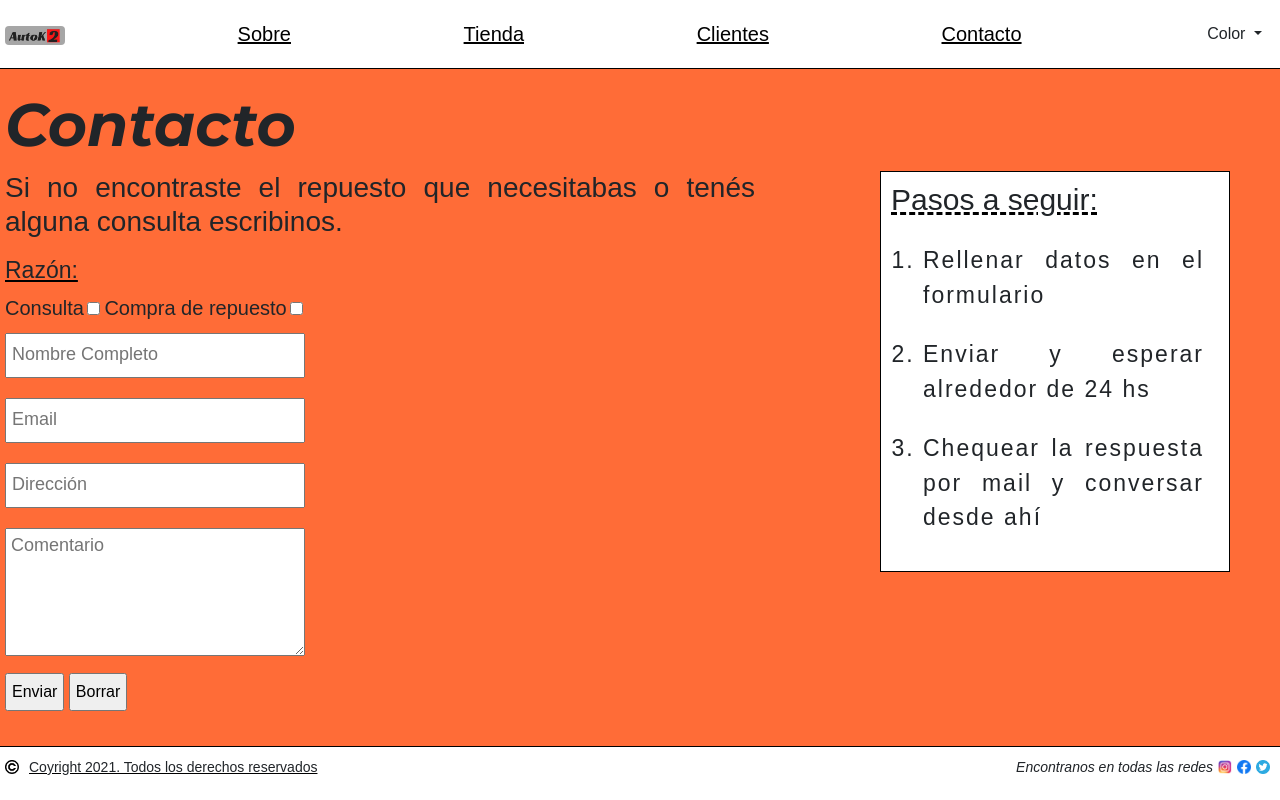
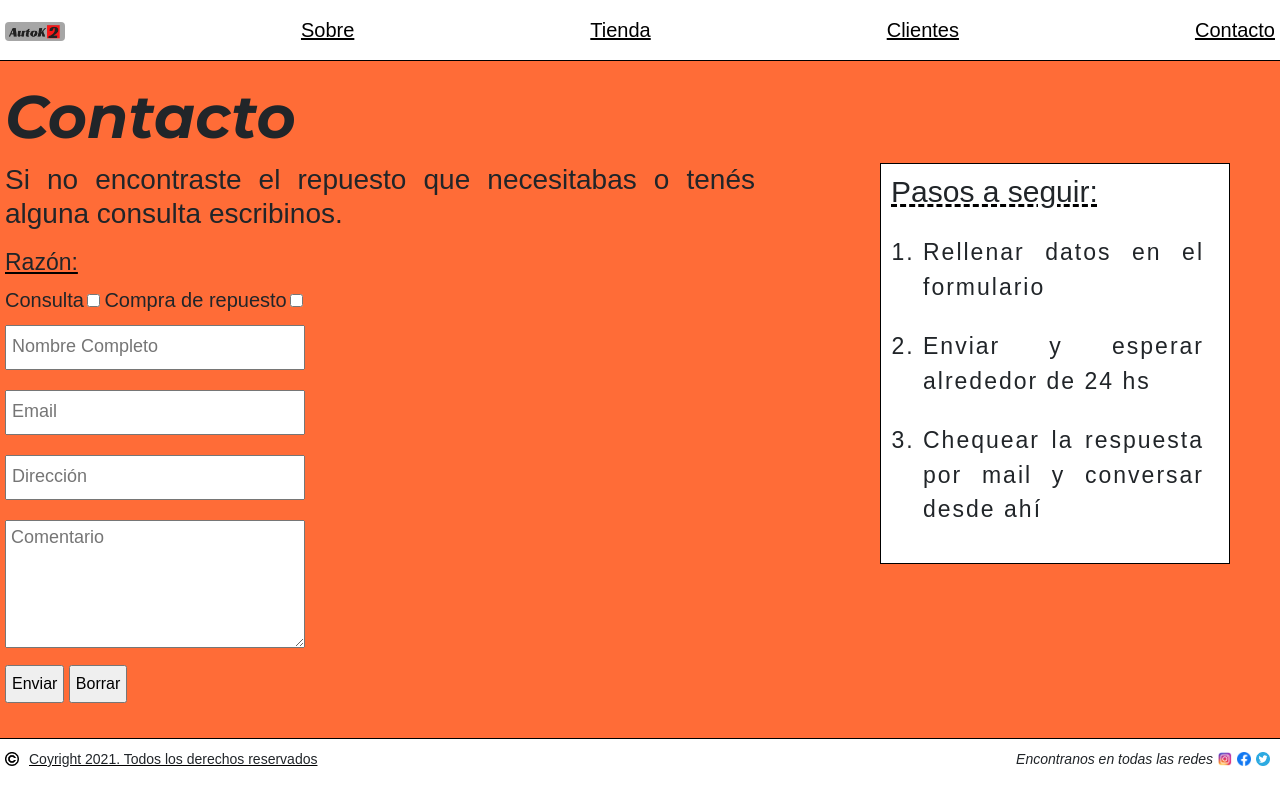
Before and after one commit to santinofabbio/AutoK2, a plain HTML site: page contacto.html in a window 1280 px wide. Drawn offline with nearby package versions, Linux system fonts and the light colour scheme.

Commit message:
version109

```diff
--- a/contacto.html
+++ b/contacto.html
@@ -24,18 +24,7 @@
             <li class="nav__seccion"><a href="sobre.html" class="seccion__item--color">Sobre</a></li>
             <li class="nav__seccion"><a href="tienda.html" class="seccion__item--color">Tienda</a></li>
             <li class="nav__seccion"><a href="clientes.html" class="seccion__item--color">Clientes</a></li>
-            <li class="nav__seccion"><a href="contacto.html" class="seccion__item--color">Contacto</a></li>
-            <li class="nav__seccion">
-                <div class="dropdown">
-                    <a class="btn dropdown-toggle" href="#" role="button" id="dropdownMenuLink" data-bs-toggle="dropdown" aria-expanded="false">
-                      Color
-                    </a>
-                    <ul class="dropdown-menu" aria-labelledby="dropdownMenuLink">
-                      <li><a class="dropdown-item" href="#">Claro</a></li>
-                      <li><a class="dropdown-item" href="#">Oscuro</a></li>
-                    </ul>
-                </div>
-            </li>
+            <li class="nav__seccion margin"><a href="contacto.html" class="seccion__item--color">Contacto</a></li>
         </ul>
     </nav>
     <main class="mainContacto">
```
